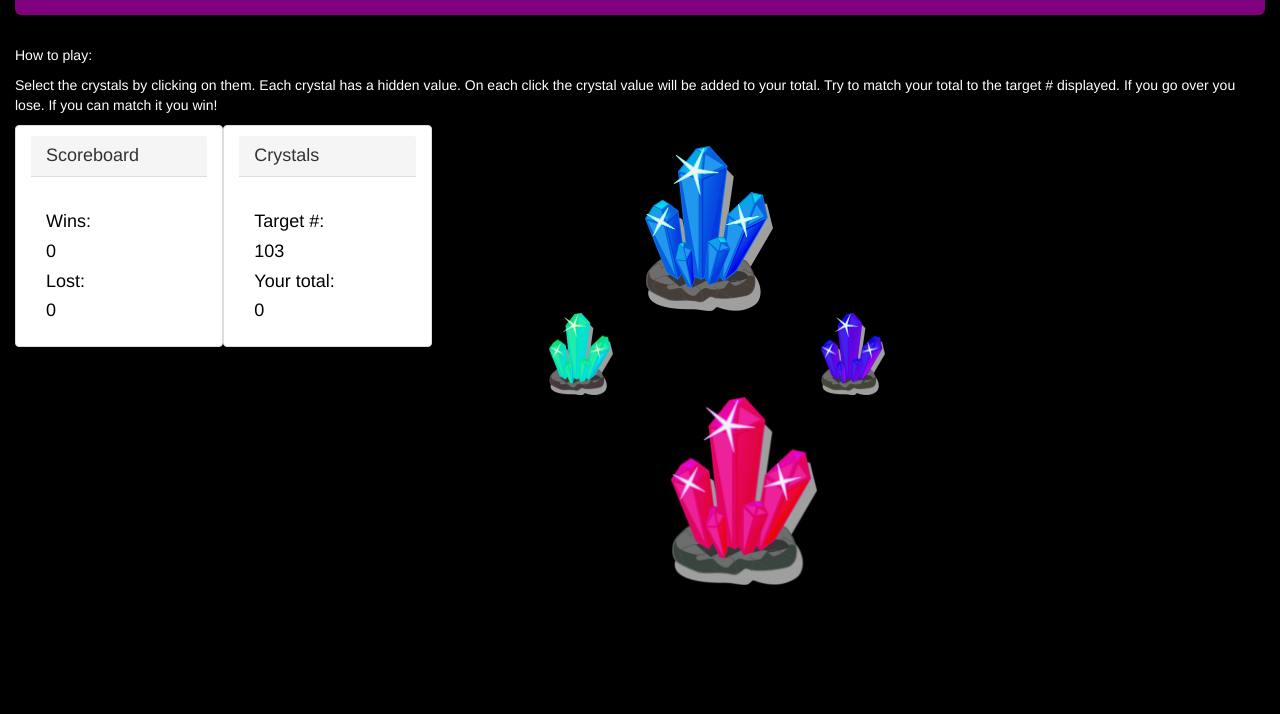
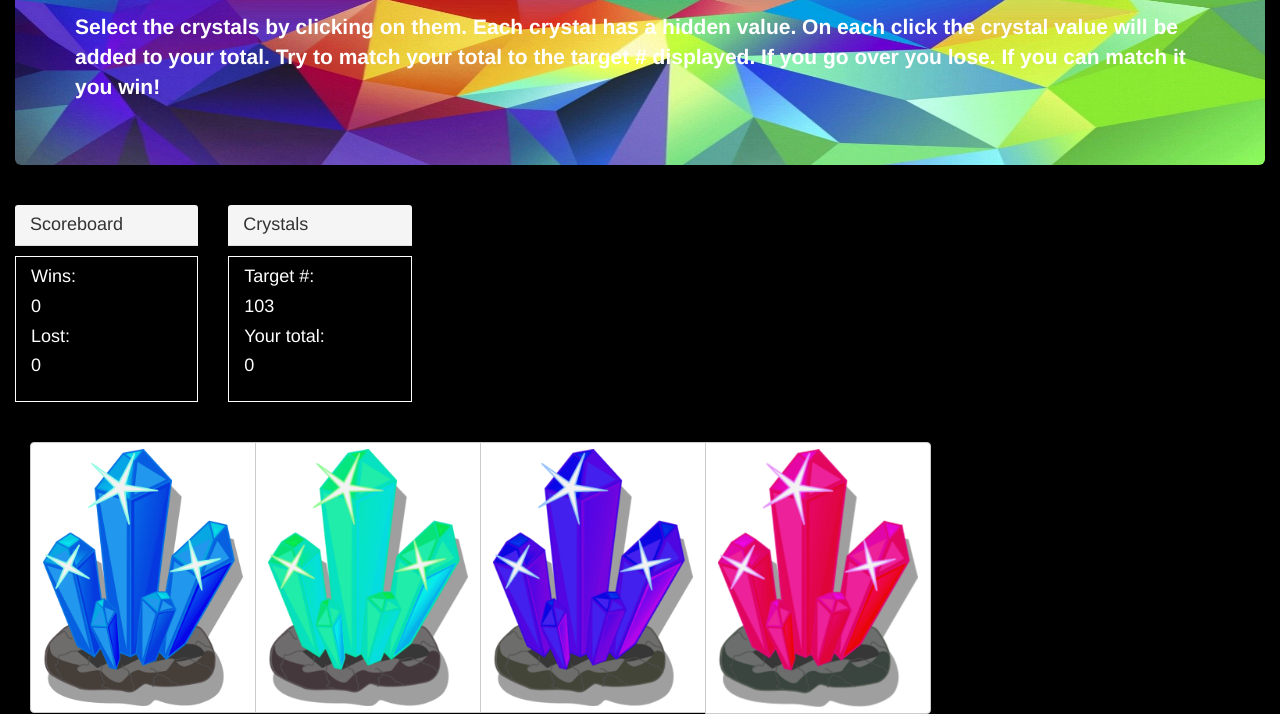
Before and after one commit to ethanzander/CrystalCollector, a plain HTML site: page index.html in a window 1280 px wide. Shown: the part 277-991 px from the top of the page. Before the commit the page ends 863 px from the top, so only its background shows below. Drawn offline with nearby package versions, Linux system fonts and the light colour scheme.

Commit message:
Final Edits
This is now finished...

```diff
--- a/assets/css/style.css
+++ b/assets/css/style.css
@@ -1,13 +1,23 @@
 .crystal-image{
-	size: 30%;
+	size: 25%;
+}
+.panel-heading{
+	color: white;
 }
 .panel-body{
-	color: black;
+	color: white;
+	background: transparent;
+	border: solid 1px white;
+	margin-top: 0;
+	padding-top: 0;
+}
+.panel-default{
+	background: transparent;
+	border: 0;
 }
 .jumbotron{
 	background: purple;
 }
-
 body{
 	background: black;
 	color: white;
--- a/assets/javascript/game.js
+++ b/assets/javascript/game.js
@@ -61,7 +61,7 @@ $('.crystal-image').on('click', function(){
 
   }
   else if (yourTotal > targetNumber){
-    var lostNewGame = confirm("BUST! You went over " + targetNumber +". Do you want to play again")
+    var lostNewGame = confirm("BUST! You went over " + targetNumber +". Do you want to play again?")
     if (lostNewGame == true) {
       playAgain();
       var addLost = parseInt($('#number-lost').text());
--- a/index.html
+++ b/index.html
@@ -23,16 +23,13 @@
 		</div>
 	</nav>
 
-	<div class="main contianer container-fluid">
-		<div class="jumbotron">
+	<div class="main container-fluid">
+		<div class="jumbotron" style="background-image: url(assets/images/crystalJumboBackground.jpg); background-size: 100% 100%;">
   			<h1>Crystal Collector Game</h1>
+  			<p><strong>How to play:</strong></p>
+			<p><strong>Select the crystals by clicking on them. Each crystal has a hidden value. On each click the crystal value will be added to your total. Try to match your total to the target # displayed. If you go over you lose. If you can match it you win!</strong</p>
 		</div>
 		<div class="row">
-				<div class="col-md-12">
-					<p>How to play:</p>
-					<p>Select the crystals by clicking on them. Each crystal has a hidden value. On each click the crystal value will be added to your total. Try to match your total to the target # displayed. If you go over you lose. If you can match it you win!</p>
-				</div>
-			</div>
 			<div class="panel panel-default col-md-2">
 					<h4 class="panel-heading">Scoreboard</h4>
 					<div class="panel-body">
@@ -51,22 +48,25 @@
 					<h4 id="your-total">0</h4>
 					</div>
 			</div>
+		</div>
 			<br>
-				<div class="col-md-6 container-fluid">
-					<button class="crystal-image" id="blue-crystal" value="1">
-					<img src="assets/images/blueCrystal.png" style="width:25%;">
+		<!-- <div class="row"> -->
+			<div class="col-md-12 btn-group">
+				<button type="button" class="btn btn-default" id="blue-crystal" value="1">
+					<img src="assets/images/blueCrystal.png" style="width:200px;">
 				</button>
-					<button class="crystal-image" id="green-crystal" value="2">
-					<img src="assets/images/greenCrystal.png" style="width:25%;">
+				<button type="button" class="btn btn-default" id="green-crystal" value="2">
+					<img src="assets/images/greenCrystal.png" style="width:200px;">
 				</button>
-					<button class="crystal-image" id="purple-crystal" value="3">
-					<img src="assets/images/purpleCrystal.png" style="width:25%;">
+				<button type="button" class="btn btn-default" id="purple-crystal" value="3">
+					<img src="assets/images/purpleCrystal.png" style="width:200px;">
 				</button>
-					<button class="crystal-image" id="red-crystal" value="4">
-					<img src="assets/images/redCrystal.png" style="width:25%;">
+				<button type="button" class="btn btn-default" id="red-crystal" value="4">
+					<img src="assets/images/redCrystal.png" style="width:200px;">
 				</button>
 			</div>
-
+			</div>
+		<!-- </div> -->
 	</div>
 
 
```
Also changed, not shown: assets/images/crystalJumboBackground.jpg (added). Lines whose indentation alone changed are shown as unchanged.
